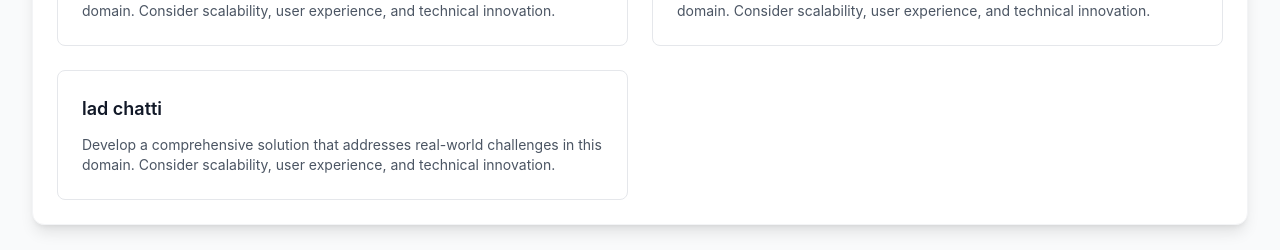
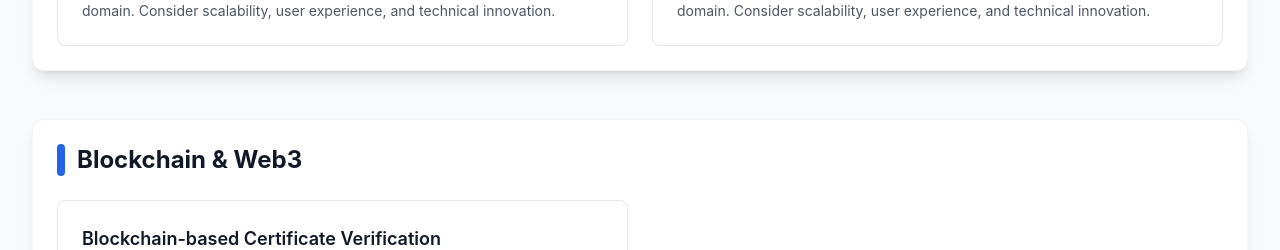
Before and after one commit to kumarankesh1894/HackBits-frontend, a React (Create React App) app: page /problems in a window 1280 px wide. Shown: the part 461-711 px from the top of the page. Built offline with nearby package versions, Linux system fonts and the light colour scheme; no server answers.

Commit message:
Update ProblemStatements.jsx

```diff
--- a/src/pages/ProblemStatements.jsx
+++ b/src/pages/ProblemStatements.jsx
@@ -25,7 +25,7 @@ const ProblemStatements = () => {
     "AI & Machine Learning": [
       "AI-Powered Learning Management System",
       "Mental Health Support Chatbot",
-      "lad chatti",
+
     ],
     "Blockchain & Web3": ["Blockchain-based Certificate Verification"],
     "IoT & Hardware": [
```
